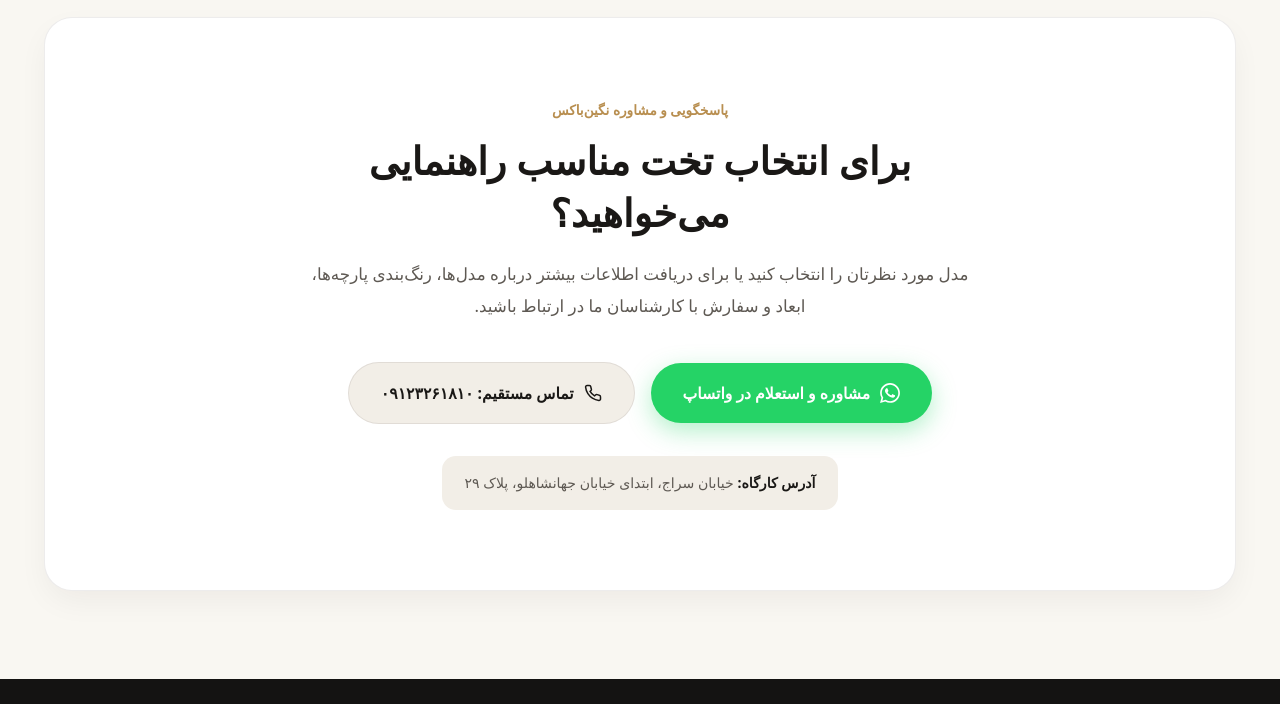
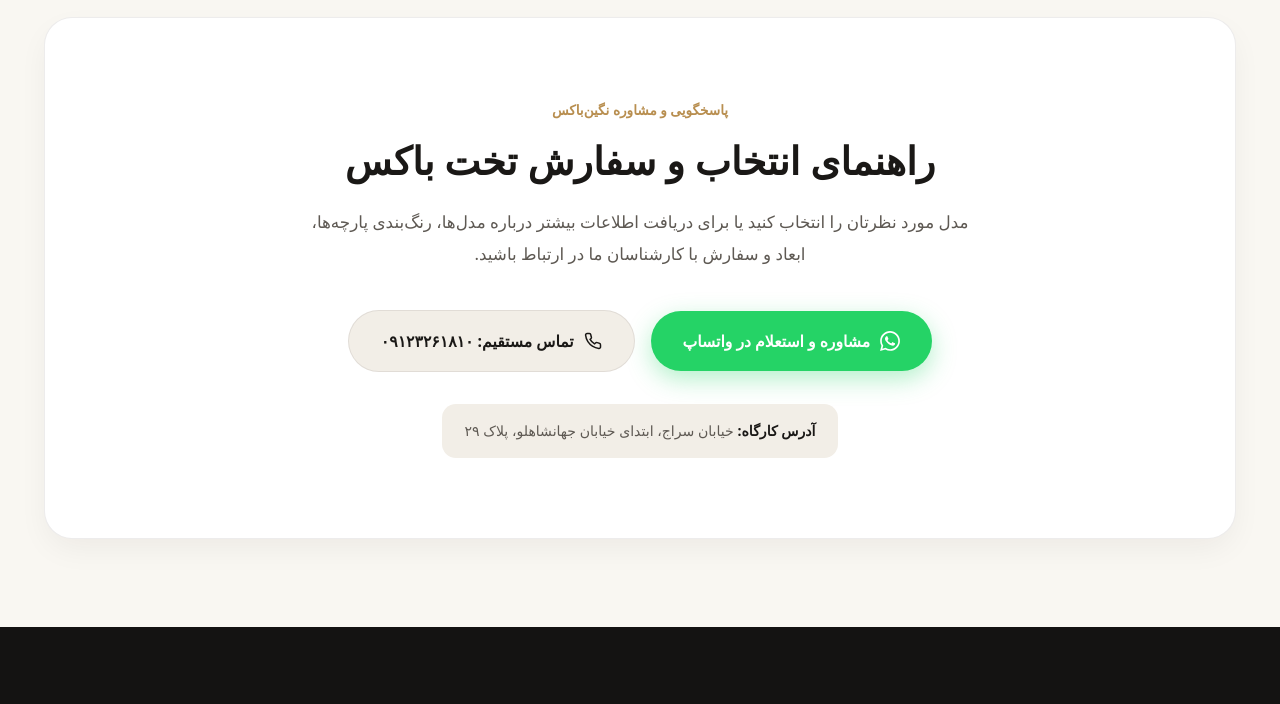
Before and after one commit to mohsen-goli/neginbox-landing, a plain HTML site: page index.html in a window 1280 px wide. Shown: the part 5680-6384 px from the top of the page. Drawn offline with Linux system fonts and the light colour scheme; a web font is replaced by a local one.

Commit message:
Improve guidance section heading for SEO

```diff
--- a/index.html
+++ b/index.html
@@ -1341,7 +1341,7 @@
         <div class="cta-lux-card">
           <div class="cta-inner">
             <span class="cta-badge">پاسخگویی و مشاوره نگین‌باکس</span>
-            <h2>برای انتخاب تخت مناسب راهنمایی می‌خواهید؟</h2>
+            <h2>راهنمای انتخاب و سفارش تخت باکس</h2>
             <p>
               مدل مورد نظرتان را انتخاب کنید یا برای دریافت اطلاعات بیشتر درباره
               مدل‌ها، رنگ‌بندی پارچه‌ها، ابعاد و سفارش با کارشناسان ما در ارتباط
```
